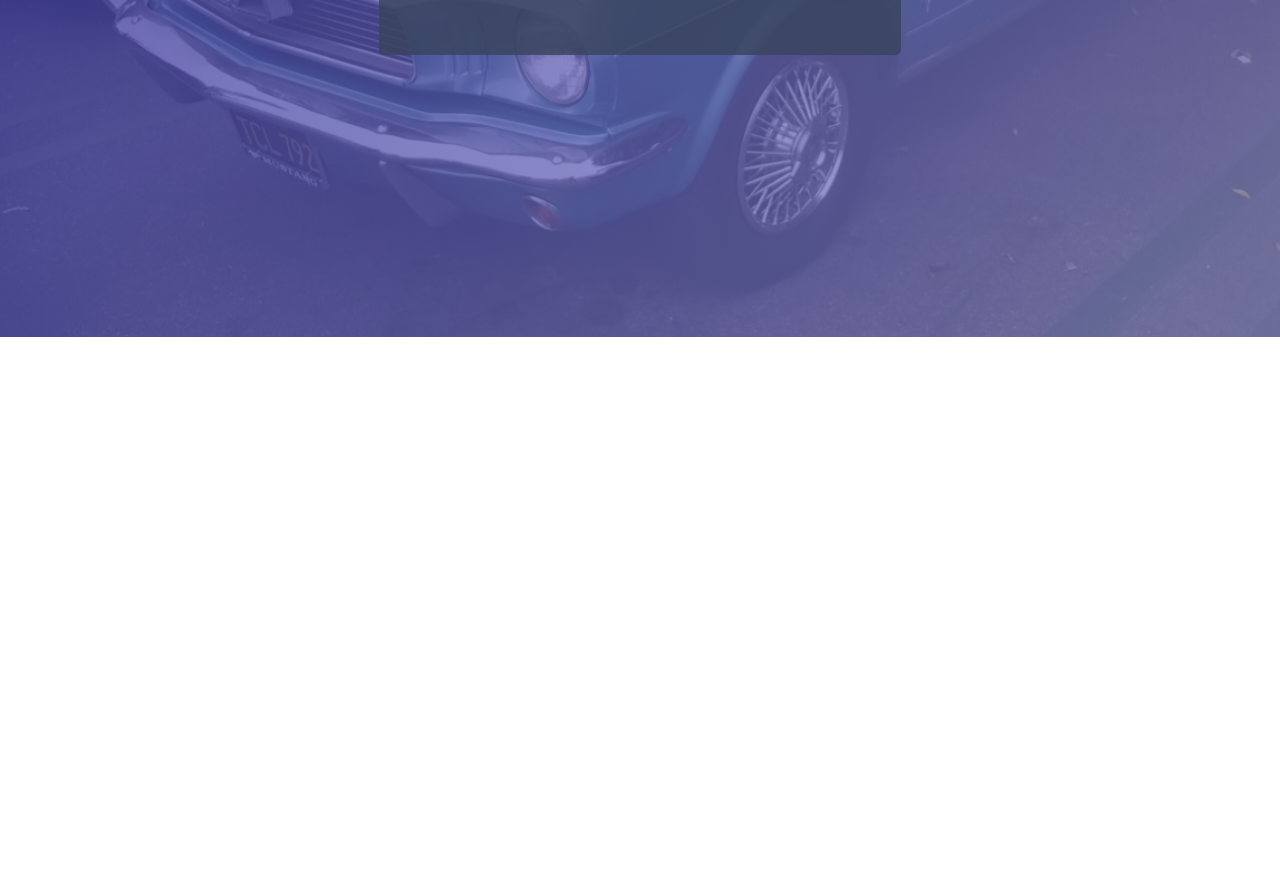
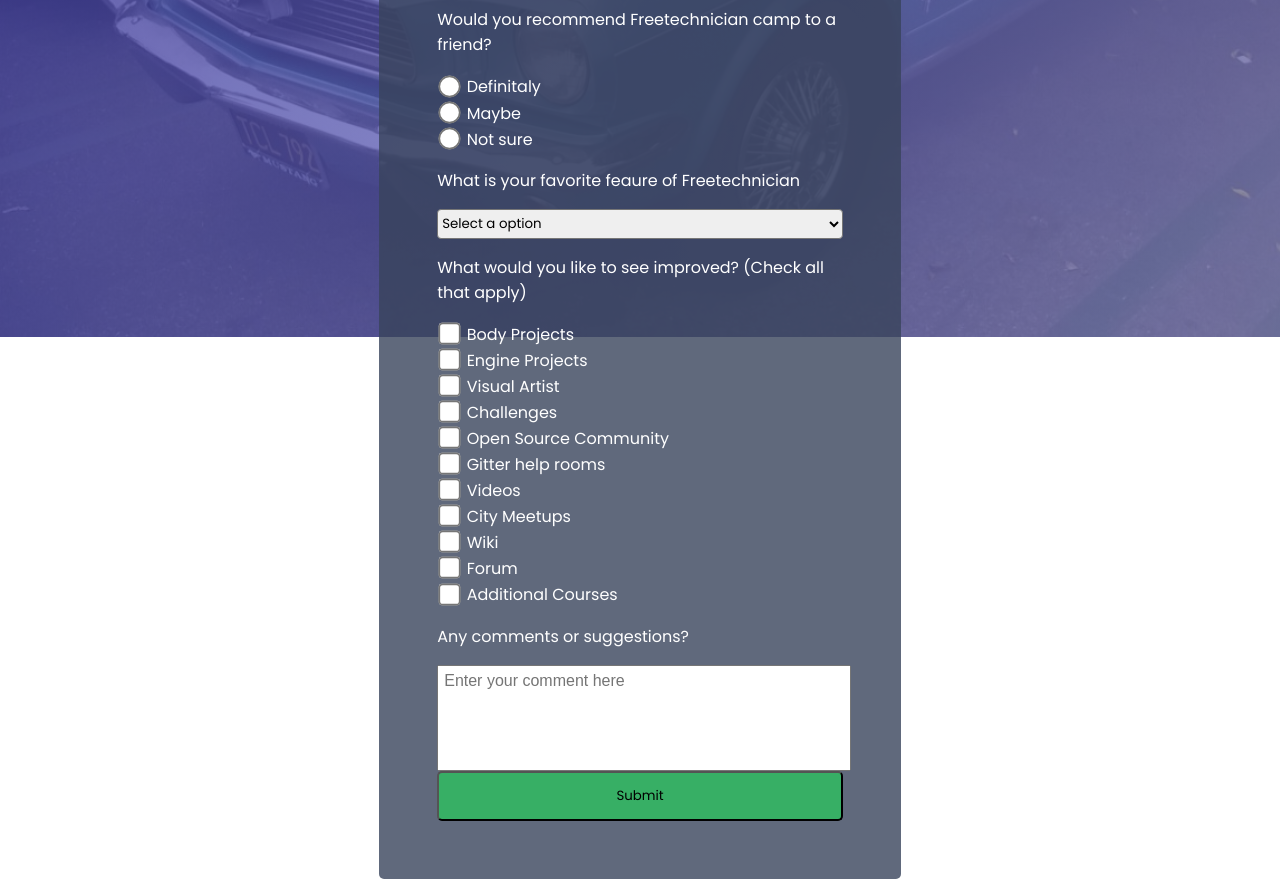
Before and after one commit to gunshooter357/survey-practice, a plain HTML site: page index.html in a window 1280 px wide. Shown: the part 463-1350 px from the top of the page. Before the commit the page ends 800 px from the top, so only its background shows below. Drawn offline with Linux system fonts and the light colour scheme.

Commit message:
My final version of front-end website

```diff
--- a/index.html
+++ b/index.html
@@ -8,7 +8,7 @@
   </head>
   <body>
     <div class="header-text">
-      <h1>Free technician course form</h1>
+      <h1>Freetechnician course form</h1>
       <p>Thank you for filling out this form</p>
     </div>
 
@@ -22,14 +22,70 @@
       <input type="text" name="Age" value="" placeholder="Enter your age" class="inputs">
       <p class="margin-bottom">Which option best describes your current role</p>
       <select class="inputs" name="describe-yourself" placeholder = "select your current role" >
-        <option selected disabled hidden class="hidden">Select an option</option>
+        <option selected disabled hidden class="hidden">Select an option</option> <!--need to work on making this
+        not bold later on-->
         <option value="student">Student</option>
         <option value="Full-time job">Full-time job</option>
         <option value="Full-time learner">Full-time learner</option>
         <option value="perfer not to say">Perfer not to say</option>
         <option value="other">Other</option>
       </select>
+      <div class = "radio-input"> <!--make sure they all have the same name so they are seperate click.-->
+      <p class="margin-bottom">Would you recommend Freetechnician camp to a friend?</p>
+      <input type="radio" id="radio-input" name="radio-button" value="Definitaly"> <!--This might be confusing
+      but remember that id and classes are seperate for the radio-input-->
+      <label for="Definitaly">Definitaly</label><br>
+      <input type="radio" id="radio-input" name="radio-button" value="Maybe">
+      <label for="Maybe">Maybe</label><br>
+      <input type="radio" id="radio-input" name="radio-button" value="Not sure">
+      <label for="Not sure">Not sure</label><br>
+      </div>
 
+      <div class="fav-feture">
+        <p>What is your favorite feaure of Freetechnician</p>
+        <select name="fav-feture" class="inputs" placeholder="select a option"> <!--this place holder does
+        not do anything so do not use this-->
+          <option selected disabled hidden class="hidden">Select a option</option>
+          <option value="Challanges">Challanges</option>
+          <option value="Projects">Projects</option>
+          <option value="Community">Community</option>
+          <option value="Open-source">Open source</option>
+        </select>
+      </div>
+
+      <div class="improved">
+        <p>What would you like to see improved? (Check all that apply)</p>
+        <input type="checkbox">
+        <label for=""> Body Projects</label><br>
+        <input type="checkbox">
+        <label for=""></label>Engine Projects</label><br>
+        <input type="checkbox">
+        <label for=""></label>Visual Artist</label><br>
+        <input type="checkbox">
+        <label for=""></label>Challenges</label><br>
+        <input type="checkbox">
+        <label for=""></label>Open Source Community</label><br>
+        <input type="checkbox">
+        <label for=""></label>Gitter help rooms</label><br>
+        <input type="checkbox">
+        <label for=""></label>Videos</label><br>
+        <input type="checkbox">
+        <label for=""></label>City Meetups</label><br>
+        <input type="checkbox">
+        <label for=""></label>Wiki</label><br>
+        <input type="checkbox">
+        <label for=""></label>Forum</label><br>
+        <input type="checkbox">
+        <label for=""></label>Additional Courses</label><br>
+      </div>
+
+      <div class="comments-suggestions">
+        <p>Any comments or suggestions?</p>
+        <input type="text" class="suggest-box" placeholder="Enter your comment here">
+      </div>
+      <div>
+      <button class="submit-info">Submit</button>
+      </div>
     </div>
     </div>
   </body>
--- a/style.css
+++ b/style.css
@@ -27,10 +27,11 @@
   text-align: center;
   width: 40%;
   padding: 0.5em;
+  position: relative;
   }
 .inputs{
   height: 30px;
-  width: 600px;
+  width: 100%;
   border-radius: 4px;
   font-family: 'Poppins';
   margin: 0px;
@@ -75,3 +76,40 @@
 .hidden{
   color: lightgray;
 }
+input[type='radio'] {
+  transform: scale(1.7);
+  margin: 1.5%;
+}
+input[type= 'checkbox']{
+  transform: scale(1.7);
+  margin: 1.5%;
+}
+.suggest-box{
+  width: 100%;
+  height: 100px;
+}
+.suggest-box{
+  position: relative;
+}
+.suggest-box::placeholder{ /* i tried typing suggest-box[placeholder] but it replaced it with
+  this instead which is a nice feture */
+  position: absolute;
+  top: 0px;
+  left: 0px;
+  font-size: 1.2em;
+  padding: 5px;
+  width: 100%;
+  margin: auto;
+
+}
+.submit-info{
+  background-color: #37af65;
+  font-family: 'Poppins' !important;
+  font-weight: 200 !important;
+  border-radius: 5px;
+  margin-top: 30px;
+  margin-left: auto;
+  width: 100%;
+  height: 50px;
+  margin: auto;
+}
```
